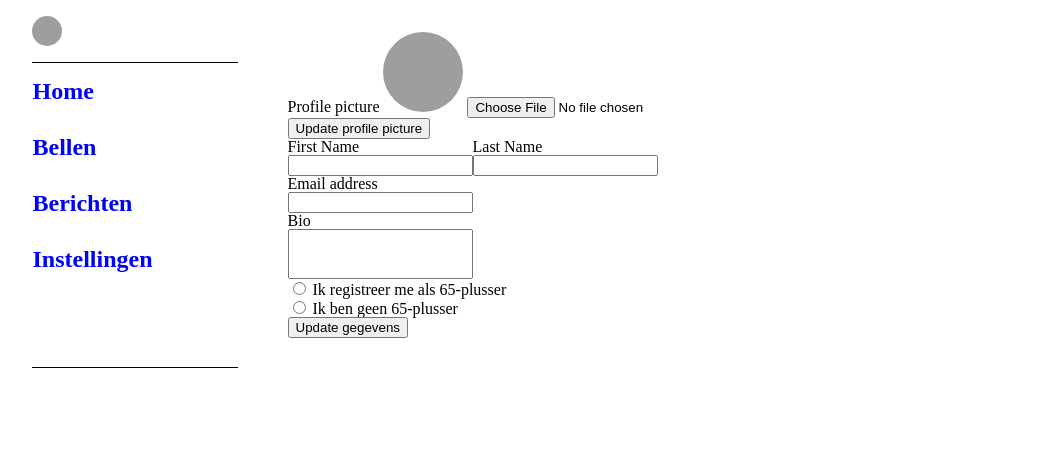
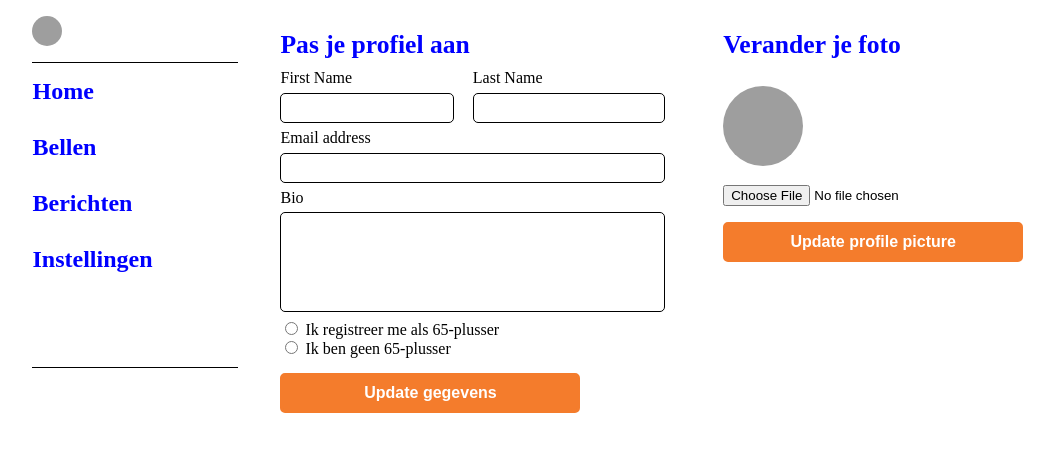
Before and after one commit to FlorVk/Bridge-the-gap, a PHP site: page /usersettings.php in a window 1280 px wide. Shown: the part 54-506 px from the top of the page, without its empty margins (136-1190 px from the left). Run offline with PHP 8.4, Linux system fonts and the light colour scheme; the visitor is signed in with stand-in values (Sample User, id 1); data that the repository does not hold is empty; grey boxes are pictures that could not be loaded.

Commit message:
fix: correct user information on profile

```diff
--- a/styles/style.css
+++ b/styles/style.css
@@ -181,6 +181,29 @@
     width: 35%;
 }
 
+/* ------------- BUTTONS ------------- */
+
+.btn_hollow {
+    border: #F47C2C 3px solid;
+    border-radius: 5px;
+    padding: 0.5em;
+    color: #F47C2C;
+    font-weight: bold;
+    font-size: 1em;
+}
+
+.button{
+    border-radius: 5px;
+    border: #F47C2C 3px solid;
+    padding: 0.5em;
+    width: 300px;
+    margin: 1em 0;
+    background-color: #F47C2C;
+    color: white;
+    font-weight: bold;
+    font-size: 1em;
+}
+
 
 /* ------------- DETAIL ------------- */
 
@@ -196,14 +219,7 @@
     padding: 2em;
 }
 
-.btn_hollow {
-    border: #F47C2C 3px solid;
-    border-radius: 5px;
-    padding: 0.5em;
-    color: #F47C2C;
-    font-weight: bold;
-    font-size: 1.1em;
-}
+
 
 /* ------------- CATEGORY ------------- */
 
@@ -223,6 +239,7 @@
 .user_content {
    border-bottom: 1px solid black;
    margin-bottom: 2em;
+   padding: 2em 0;
 }
 
 .user__information {
@@ -271,20 +288,7 @@
     padding-bottom: 0.5em;
 }
 
-.inputField{
-    border-radius: 5px;
-    padding: 0.5em;
-    border: 1px solid black;
-    margin: 0.5em 0;
 
-}
-
-.inputDescription{
-    width: 300px;
-    height: 100px;
-    resize: vertical;
-    vertical-align: middle;
-}
 
 
 
@@ -292,18 +296,37 @@
     padding: 1em 0;
 }
 
-.button{
-    border-radius: 10px;
-    border: #F47C2C;
-    padding: 0.8em;
-    width: 300px;
-    margin: 1em 0;
-    background-color: #F47C2C;
-    color: white;
-    font-weight: bold;
-    font-size: 1em;
-}
+
 
 .updateRight {
     margin: 1em;
 }
+
+/* ------------- INPUT FIELDS ------------- */
+
+.updateName {
+    display: flex;
+    flex-direction: row;
+}
+
+.updateFirstName {
+    border-radius: 5px;
+    padding: 0.5em;
+    border: 1px solid black;
+    margin: 0.5em 0;
+    width: 90%;
+}
+
+.inputField{
+    border-radius: 5px;
+    padding: 0.5em;
+    border: 1px solid black;
+    margin: 0.5em 0;
+    width: 100%;
+}
+
+.inputDescription{
+    height: 100px;
+    resize: vertical;
+    vertical-align: middle;
+}
--- a/usersettings.php
+++ b/usersettings.php
@@ -97,68 +97,56 @@
             </div>
         </div>
 
-        <div class="block2">
+        <div class="block2_update">
             <div class="usersettings_box">
-                <form action="" method="POST" enctype="multipart/form-data">
-                    <div>
-                        <label>Profile picture</label>
-                        <img class="profilepicture_large" src="images/profilepictures/<?php echo $userData['profilepicture']; ?>" alt="Profile picture">
-                        <input type="file" id="userImage" name="userImage" value=""><br>
-                    </div>
-                    <input type="submit" name="updateImage" value="Update profile picture">
-                </form>
 
+            <h1 class="title">Pas je profiel aan</h1>
                 <form action="" method="post" class="profile_info">
-                    <table class="profileTable">
-                        <tbody>
-                            <tr>
-                                <td>
+                            <div class="updateName">
+                                <div>
                                     <label>First Name</label><br>
-                                    <input class="updateProfileInput" type="text" name="updateFirstName" value="<?php echo htmlspecialchars($userData['firstname']); ?>">
-                                </td>
-                                    <td><label>Last Name</label><br>
-                                    <input class="updateProfileInput" type="text" name="updateLastName" value="<?php echo htmlspecialchars($userData['lastname']); ?>">
-                                </td>
-                            </tr>
-                            <tr>
-                                <td>
-                                    <label>Email address</label><br>
-                                    <input class="updateProfileInput" type="email" name="updateEmail" value="<?php echo htmlspecialchars($userData['email']); ?>" readonly>
-                                </td>
-                            </tr>
-                            <tr>
-                                <td >
-                                    <label>Bio</label><br>
-                                    <input class="updateProfileInput" type="text" style="height: 50px;" name="updateBio" value="<?php echo htmlspecialchars($userData['bio']); ?>">
-                                </td>
-                            </tr>
-
-                            <tr>
-                                <td colspan="2">
+                                    <input class="updateFirstName" type="text" name="updateFirstName" value="<?php echo htmlspecialchars($userData['firstname']); ?>">
+                                </div>
                                 <div>
-                                <input type="radio" name="updateSenior" value="Senior">
-                                <label for="">Ik registreer me als 65-plusser</label>
+                                    <label>Last Name</label><br>
+                                    <input class="updateProfileInput inputField" type="text" name="updateLastName" value="<?php echo htmlspecialchars($userData['lastname']); ?>">
+                                </div>
                             </div>
                             <div>
-                                <input type="radio" name="updateSenior" value="Junior">
-                                <label for="">Ik ben geen 65-plusser</label>
+                                <label>Email address</label><br>
+                                <input class="updateProfileInput inputField" type="email" name="updateEmail" value="<?php echo htmlspecialchars($userData['email']); ?>" readonly>
                             </div>
-                                </td>
-                            </tr>
+                            <div >
+                                <label>Bio</label><br>
+                                <input class="updateProfileInput inputField inputDescription" type="text" name="updateBio" value="<?php echo htmlspecialchars($userData['bio']); ?>">
+                            </div>
 
-                            <tr>
-                                <td colspan="2">
-                                    <input class="updateProfileButton"type="submit" name="update" value="Update gegevens">
-                                </td>
-                            </tr>
-                        </tbody>
-                    </table>
+                            <div>
+                                <div>
+                                    <input type="radio" name="updateSenior" value="Senior">
+                                    <label for="">Ik registreer me als 65-plusser</label>
+                                </div>
+                                <div>
+                                    <input type="radio" name="updateSenior" value="Junior">
+                                    <label for="">Ik ben geen 65-plusser</label>
+                                </div>
+                            </div>
+
+                            <input class="button"type="submit" name="update" value="Update gegevens">
                 </form>
             </div>
         </div>
 
-        <div class="block3">
-            <div class="block3_right">
+        <div class="block3_update">
+            <div class="block3_right updateRight">
+            <form action="" method="POST" enctype="multipart/form-data">
+                    <h1 class="title">Verander je foto</h1>
+                    <div class="uploadPicture">
+                        <img class="profilepicture_large" src="images/profilepictures/<?php echo $userData['profilepicture']; ?>" alt="Profile picture">
+                    </div>
+                    <input type="file" id="userImage" name="userImage" value=""><br>
+                    <input class="button" type="submit" name="updateImage" value="Update profile picture">
+                </form>
             </div>
         </div>
 
```
Also changed, not shown: user.php (+5 -4 lines), updatepost.php (indentation only).
